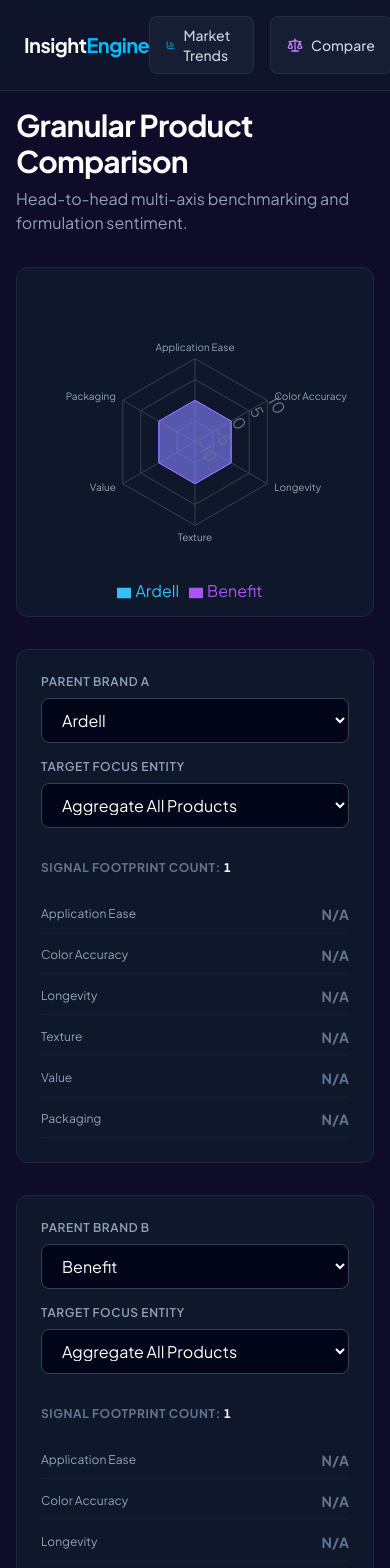
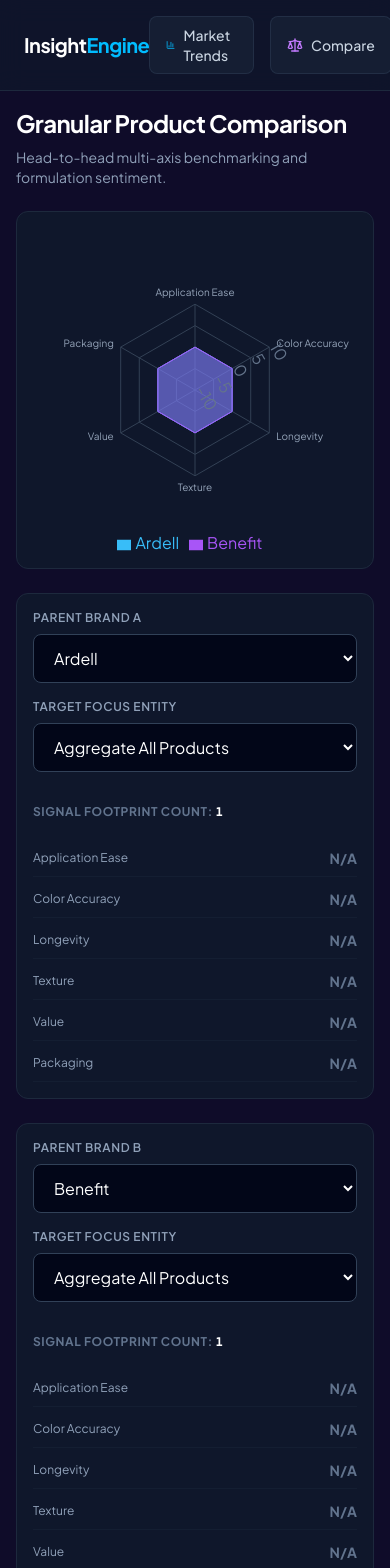
Before and after one commit to svantulder/BID, a Next.js app: page /compare in a window 390 px wide. Shown: the top 1568 px of the page. Built offline with nearby package versions, Linux system fonts and the light colour scheme.

Commit message:
Update page.tsx

```diff
--- a/app/compare/page.tsx
+++ b/app/compare/page.tsx
@@ -6,69 +6,24 @@
 import { AlertOctagon, TrendingDown, TrendingUp } from 'lucide-react';
 import entityData from '../../data/extracted_entities.json';
 
-interface AttributeScore {
-  attribute: string;
-  sentiment_score: number;
-  context_quote: string;
-}
+// ... (Keep Interfaces and normalize functions from previous steps) ...
+interface AttributeScore { attribute: string; sentiment_score: number; context_quote: string; }
+interface Insight { brand_name: string; product_name: string; product_category: string; overall_sentiment: 'positive' | 'negative' | 'neutral' | 'mixed'; specific_variant?: string; active_ingredients?: string[]; attributes?: AttributeScore[]; }
+const BRAND_MAPPING: Record<string, string> = { "loreal": "L'Oréal", "l'oreal": "L'Oréal", "l'oréal": "L'Oréal", "l'oreal paris": "L'Oréal", "l'oréal paris": "L'Oréal", "maybelline": "Maybelline", "maybelline new york": "Maybelline", "elf": "e.l.f. Cosmetics", "e.l.f.": "e.l.f. Cosmetics", "elfcosmetics": "e.l.f. Cosmetics", "charlotte tilbury": "Charlotte Tilbury", "fenty": "Fenty Beauty", "fenty beauty": "Fenty Beauty", "rare beauty": "Rare Beauty", "la prairie": "La Prairie", "kylie": "Kylie Cosmetics", "kylie cosmetics": "Kylie Cosmetics", "rem beauty": "r.e.m. beauty", "r.e.m. beauty": "r.e.m. beauty" };
+const normalizeBrand = (brand: string): string => { if (!brand) return 'Unknown Brand'; const lookup = brand.trim().toLowerCase(); if (BRAND_MAPPING[lookup]) return BRAND_MAPPING[lookup]; for (const [key, canonical] of Object.entries(BRAND_MAPPING)) { if (lookup.includes(key) || key.includes(lookup)) return canonical; } return brand; };
+const normalizeProduct = (product: string): string => { if (!product) return 'Unknown Product'; let cleaned = product.toLowerCase().replace(/\b\w/g, s => s.toUpperCase()); cleaned = cleaned.replace(/Colour/g, 'Color'); return cleaned.trim(); };
 
-interface Insight {
-  brand_name: string;
-  product_name: string;
-  product_category: string;
-  overall_sentiment: 'positive' | 'negative' | 'neutral' | 'mixed';
-  specific_variant?: string;
-  active_ingredients?: string[];
-  attributes?: AttributeScore[];
-}
-
-const BRAND_MAPPING: Record<string, string> = {
-  "loreal": "L'Oréal", "l'oreal": "L'Oréal", "l'oréal": "L'Oréal", "l'oreal paris": "L'Oréal", "l'oréal paris": "L'Oréal",
-  "maybelline": "Maybelline", "maybelline new york": "Maybelline",
-  "elf": "e.l.f. Cosmetics", "e.l.f.": "e.l.f. Cosmetics", "elfcosmetics": "e.l.f. Cosmetics",
-  "charlotte tilbury": "Charlotte Tilbury", "fenty": "Fenty Beauty", "fenty beauty": "Fenty Beauty",
-  "rare beauty": "Rare Beauty", "la prairie": "La Prairie", "kylie": "Kylie Cosmetics",
-  "kylie cosmetics": "Kylie Cosmetics", "rem beauty": "r.e.m. beauty", "r.e.m. beauty": "r.e.m. beauty"
-};
-
-const normalizeBrand = (brand: string): string => {
-  if (!brand) return 'Unknown Brand';
-  const lookup = brand.trim().toLowerCase();
-  if (BRAND_MAPPING[lookup]) return BRAND_MAPPING[lookup];
-  for (const [key, canonical] of Object.entries(BRAND_MAPPING)) {
-    if (lookup.includes(key) || key.includes(lookup)) return canonical;
-  }
-  return brand;
-};
-
-const normalizeProduct = (product: string): string => {
-  if (!product) return 'Unknown Product';
-  let cleaned = product.toLowerCase().replace(/\b\w/g, s => s.toUpperCase());
-  cleaned = cleaned.replace(/Colour/g, 'Color');
-  return cleaned.trim();
-};
-
-function AnomalyDetectionPanel({ data, minimumSampleVolume = 3, onNavigate }: { data: any[], minimumSampleVolume?: number, onNavigate: (b: string, p: string, v: string) => void }) {
+function AnomalyDetectionPanel({ data, minimumSampleVolume = 3, onNavigate }: { data: any[], minimumSampleVolume?: number, onNavigate: (b: string, p: string, v: string, sentiment: string) => void }) {
   const anomalies = useMemo(() => {
     const productStats: Record<string, { brand: string, product: string, globalScores: number[]; variants: Record<string, number[]> }> = {};
-
     data.forEach(insight => {
       if (!insight.specific_variant || insight.specific_variant === "Unknown") return;
       const prodKey = `${insight.brand_name}::${insight.product_name}`;
       const variant = insight.specific_variant;
-
-      if (!productStats[prodKey]) {
-        productStats[prodKey] = { brand: insight.brand_name, product: insight.product_name, globalScores: [], variants: {} };
-      }
-      if (!productStats[prodKey].variants[variant]) {
-        productStats[prodKey].variants[variant] = [];
-      }
-
+      if (!productStats[prodKey]) productStats[prodKey] = { brand: insight.brand_name, product: insight.product_name, globalScores: [], variants: {} };
+      if (!productStats[prodKey].variants[variant]) productStats[prodKey].variants[variant] = [];
       const avgScore = insight.attributes?.reduce((sum: number, attr: any) => sum + attr.sentiment_score, 0) / (insight.attributes?.length || 1);
-      if (!isNaN(avgScore)) {
-        productStats[prodKey].globalScores.push(avgScore);
-        productStats[prodKey].variants[variant].push(avgScore);
-      }
+      if (!isNaN(avgScore)) { productStats[prodKey].globalScores.push(avgScore); productStats[prodKey].variants[variant].push(avgScore); }
     });
 
     const flagged: any[] = [];
@@ -76,25 +31,21 @@
       if (stats.globalScores.length < minimumSampleVolume * 2) return;
       const globalMean = stats.globalScores.reduce((a, b) => a + b, 0) / stats.globalScores.length;
       const stdDev = Math.sqrt(stats.globalScores.map(v => Math.pow(v - globalMean, 2)).reduce((a, b) => a + b, 0) / stats.globalScores.length);
-
       Object.entries(stats.variants).forEach(([variant, scores]) => {
         if (scores.length < minimumSampleVolume) return;
         const variantMean = scores.reduce((a, b) => a + b, 0) / scores.length;
         const diff = variantMean - globalMean;
-        if (Math.abs(diff) > (stdDev * 1.5)) {
-          flagged.push({ brand: stats.brand, product: stats.product, variant, globalMean, variantMean, deviation: diff, sampleSize: scores.length });
-        }
+        if (Math.abs(diff) > (stdDev * 1.5)) flagged.push({ brand: stats.brand, product: stats.product, variant, globalMean, variantMean, deviation: diff, sampleSize: scores.length });
       });
     });
-
     return flagged.sort((a, b) => Math.abs(b.deviation) - Math.abs(a.deviation));
   }, [data, minimumSampleVolume]);
 
   if (anomalies.length === 0) return null;
 
   return (
-    <div className="bg-slate-900 border border-slate-800 rounded-xl p-6 mt-8 w-full">
-      <div className="flex items-center gap-2 mb-6">
+    <div className="bg-slate-900 border border-slate-800 rounded-xl p-4 md:p-6 mt-8 w-full">
+      <div className="flex items-center gap-2 mb-4">
         <AlertOctagon className="text-rose-500" size={20} />
         <h3 className="text-sm font-bold text-slate-300 uppercase tracking-wider">Statistically Significant Anomalies</h3>
       </div>
@@ -104,7 +55,7 @@
           return (
             <div
               key={idx}
-              onClick={() => onNavigate(anomaly.brand, anomaly.product, anomaly.variant)}
+              onClick={() => onNavigate(anomaly.brand, anomaly.product, anomaly.variant, isNegative ? 'negative' : 'positive')}
               className="bg-slate-950 border border-slate-800 hover:border-sky-500/50 p-4 rounded-lg cursor-pointer transition-colors"
             >
               <p className="text-xs text-slate-400 font-bold mb-1">{anomaly.brand} · {anomaly.product}</p>
@@ -141,15 +92,11 @@
   const rawData = entityData as Insight[];
   const normalizedData = useMemo(() => {
     return rawData.map(item => ({
-      ...item,
-      brand_name: normalizeBrand(item.brand_name),
-      product_name: normalizeProduct(item.product_name)
+      ...item, brand_name: normalizeBrand(item.brand_name), product_name: normalizeProduct(item.product_name)
     }));
   }, [rawData]);
 
-  const uniqueBrands = useMemo(() =>
-    Array.from(new Set(normalizedData.map(d => d.brand_name))).sort(),
-  [normalizedData]);
+  const uniqueBrands = useMemo(() => Array.from(new Set(normalizedData.map(d => d.brand_name))).sort(), [normalizedData]);
 
   const defaultBrandA = urlBrandA ? normalizeBrand(urlBrandA) : (uniqueBrands[0] || '');
   const [brandA, setBrandA] = useState<string>(defaultBrandA);
@@ -158,30 +105,22 @@
   const [brandB, setBrandB] = useState<string>(uniqueBrands[1] || '');
   const [productB, setProductB] = useState<string>('All');
 
-  const productsForA = useMemo(() => {
-    const list = normalizedData.filter(d => d.brand_name === brandA).map(d => d.product_name);
-    return ['All', ...Array.from(new Set(list)).sort()];
-  }, [brandA, normalizedData]);
-
-  const productsForB = useMemo(() => {
-    const list = normalizedData.filter(d => d.brand_name === brandB).map(d => d.product_name);
-    return ['All', ...Array.from(new Set(list)).sort()];
-  }, [brandB, normalizedData]);
+  const productsForA = useMemo(() => ['All', ...Array.from(new Set(normalizedData.filter(d => d.brand_name === brandA).map(d => d.product_name))).sort()], [brandA, normalizedData]);
+  const productsForB = useMemo(() => ['All', ...Array.from(new Set(normalizedData.filter(d => d.brand_name === brandB).map(d => d.product_name))).sort()], [brandB, normalizedData]);
 
   const attributesList = ["Application_Ease", "Color_Accuracy", "Longevity", "Texture", "Value", "Packaging"];
 
-  const handleDeepLink = (brand: string, product: string, variant?: string) => {
+  const handleDeepLink = (brand: string, product: string, variant?: string, sentiment?: string) => {
     const params = new URLSearchParams();
     params.set('brand', brand);
     params.set('product', product);
     if (variant) params.set('variant', variant);
+    if (sentiment) params.set('sentiment', sentiment);
     router.push(`/feed?${params.toString()}`);
   };
 
   const computeMetrics = (targetBrand: string, targetProduct: string) => {
-    const subset = normalizedData.filter(d =>
-      d.brand_name === targetBrand && (targetProduct === 'All' || d.product_name === targetProduct)
-    );
+    const subset = normalizedData.filter(d => d.brand_name === targetBrand && (targetProduct === 'All' || d.product_name === targetProduct));
     if (!subset.length) return null;
 
     const stats: Record<string, { total: number; count: number }> = {};
@@ -193,7 +132,6 @@
         stats[attr.attribute].total += attr.sentiment_score;
         stats[attr.attribute].count += 1;
       });
-
       const baseSentiment = insight.overall_sentiment === 'positive' ? 1 : insight.overall_sentiment === 'negative' ? -1 : 0;
       insight.active_ingredients?.forEach(ing => {
         if (!ingredientStats[ing]) ingredientStats[ing] = { sentimentSum: 0, count: 0 };
@@ -203,15 +141,9 @@
     });
 
     const averages: Record<string, number> = {};
-    Object.keys(stats).forEach(attr => {
-      averages[attr] = stats[attr].total / stats[attr].count;
-    });
+    Object.keys(stats).forEach(attr => averages[attr] = stats[attr].total / stats[attr].count);
 
-    const tags = Object.keys(ingredientStats).map(ing => ({
-      name: ing,
-      score: ingredientStats[ing].sentimentSum / ingredientStats[ing].count
-    }));
-
+    const tags = Object.keys(ingredientStats).map(ing => ({ name: ing, score: ingredientStats[ing].sentimentSum / ingredientStats[ing].count }));
     return { volume: subset.length, averages, tags };
   };
 
@@ -226,19 +158,18 @@
     }));
   }, [metricsA, metricsB]);
 
-  // Only show anomalies for the two brands currently being compared
-  const anomalySubset = useMemo(() => {
-    return normalizedData.filter(d => d.brand_name === brandA || d.brand_name === brandB);
-  }, [normalizedData, brandA, brandB]);
+  const anomalySubset = useMemo(() => normalizedData.filter(d => d.brand_name === brandA || d.brand_name === brandB), [normalizedData, brandA, brandB]);
 
   return (
-    <main className="p-4 md:p-8 max-w-7xl mx-auto space-y-8 w-full">
+    <main className="p-4 md:p-8 max-w-7xl mx-auto space-y-6 md:space-y-8 w-full">
       <header>
-        <h1 className="text-3xl font-bold tracking-tight text-white mb-2">Granular Product Comparison</h1>
-        <p className="text-slate-400">Head-to-head multi-axis benchmarking and formulation sentiment.</p>
+        <h1 className="text-2xl md:text-3xl font-bold tracking-tight text-white mb-2">Granular Product Comparison</h1>
+        <p className="text-sm md:text-base text-slate-400">Head-to-head multi-axis benchmarking and formulation sentiment.</p>
       </header>
 
-      <div className="bg-slate-900 border border-slate-800 p-2 md:p-6 rounded-xl w-full h-[350px] md:h-[400px] flex items-center justify-center">
+      <div className="bg-slate-900 border border-slate-800 p-2 md:p-6 rounded-xl w-full flex items-center justify-center">
+        {/* Aspect Ratio box preserves scaling correctly on mobile */}
+        <div className="w-full aspect-square max-h-[400px]">
           {metricsA || metricsB ? (
             <ResponsiveContainer width="100%" height="100%">
               <RadarChart cx="50%" cy="50%" outerRadius="60%" data={radarData}>
@@ -252,30 +183,22 @@
               </RadarChart>
             </ResponsiveContainer>
           ) : (
-          <div className="text-slate-500 font-medium">Insufficient data for radar visualization.</div>
+            <div className="flex h-full items-center justify-center text-slate-500 font-medium">Insufficient data for radar visualization.</div>
           )}
         </div>
+      </div>
 
-      <div className="grid grid-cols-1 md:grid-cols-2 gap-8">
-        <div className="bg-slate-900 border border-slate-800 p-6 rounded-xl space-y-4">
+      <div className="grid grid-cols-1 md:grid-cols-2 gap-6 md:gap-8">
+        <div className="bg-slate-900 border border-slate-800 p-4 md:p-6 rounded-xl space-y-4">
           <div>
             <label className="block text-xs font-semibold text-slate-400 uppercase tracking-wider mb-2">Parent Brand A</label>
-            <select
-              value={brandA}
-              onChange={(e) => { setBrandA(e.target.value); setProductA('All'); }}
-              className="w-full bg-slate-950 border border-slate-700 text-white rounded-lg px-4 py-2.5 focus:outline-none focus:border-sky-500"
-            >
+            <select value={brandA} onChange={(e) => { setBrandA(e.target.value); setProductA('All'); }} className="w-full bg-slate-950 border border-slate-700 text-white rounded-lg px-4 py-3 md:py-2.5 focus:outline-none focus:border-sky-500">
               {uniqueBrands.map(b => <option key={`A-brand-${b}`} value={b}>{b}</option>)}
             </select>
           </div>
-
           <div>
             <label className="block text-xs font-semibold text-slate-400 uppercase tracking-wider mb-2">Target Focus Entity</label>
-            <select
-              value={productA}
-              onChange={(e) => setProductA(e.target.value)}
-              className="w-full bg-slate-950 border border-slate-700 text-white rounded-lg px-4 py-2.5 focus:outline-none focus:border-sky-500"
-            >
+            <select value={productA} onChange={(e) => setProductA(e.target.value)} className="w-full bg-slate-950 border border-slate-700 text-white rounded-lg px-4 py-3 md:py-2.5 focus:outline-none focus:border-sky-500">
               {productsForA.map(p => <option key={`A-prod-${p}`} value={p}>{p === 'All' ? 'Aggregate All Products' : p}</option>)}
             </select>
           </div>
@@ -283,28 +206,17 @@
           {metricsA && (
             <div className="pt-4 space-y-5">
               <div className="text-xs font-bold text-slate-500 uppercase tracking-wider">Signal Footprint Count: <span className="text-white font-mono">{metricsA.volume}</span></div>
-
               {metricsA.tags.length > 0 && (
                 <div>
                   <h4 className="text-[10px] font-bold text-slate-400 uppercase tracking-wider mb-2">Detected Formulations</h4>
                   <div className="flex flex-wrap gap-2">
                     {metricsA.tags.map(tag => {
-                      const colorClass = tag.score > 0.2 ? 'bg-emerald-950 text-emerald-400 border-emerald-800/50' :
-                                         tag.score < -0.2 ? 'bg-rose-950 text-rose-400 border-rose-800/50' :
-                                         'bg-slate-800 text-slate-300 border-slate-700';
-                      return (
-                        <span
-                          key={tag.name}
-                          className={`px-2 py-1 rounded text-xs font-medium border ${colorClass}`}
-                        >
-                          {tag.name}
-                        </span>
-                      );
+                      const colorClass = tag.score > 0.2 ? 'bg-emerald-950 text-emerald-400 border-emerald-800/50' : tag.score < -0.2 ? 'bg-rose-950 text-rose-400 border-rose-800/50' : 'bg-slate-800 text-slate-300 border-slate-700';
+                      return <span key={tag.name} className={`px-2 py-1 rounded text-xs font-medium border ${colorClass}`}>{tag.name}</span>;
                     })}
                   </div>
                 </div>
               )}
-
               <div className="space-y-3 pt-2">
                 {attributesList.map(attr => {
                   const val = metricsA.averages[attr];
@@ -322,25 +234,16 @@
           )}
         </div>
 
-        <div className="bg-slate-900 border border-slate-800 p-6 rounded-xl space-y-4">
+        <div className="bg-slate-900 border border-slate-800 p-4 md:p-6 rounded-xl space-y-4">
           <div>
             <label className="block text-xs font-semibold text-slate-400 uppercase tracking-wider mb-2">Parent Brand B</label>
-            <select
-              value={brandB}
-              onChange={(e) => { setBrandB(e.target.value); setProductB('All'); }}
-              className="w-full bg-slate-950 border border-slate-700 text-white rounded-lg px-4 py-2.5 focus:outline-none focus:border-purple-500"
-            >
+            <select value={brandB} onChange={(e) => { setBrandB(e.target.value); setProductB('All'); }} className="w-full bg-slate-950 border border-slate-700 text-white rounded-lg px-4 py-3 md:py-2.5 focus:outline-none focus:border-purple-500">
               {uniqueBrands.map(b => <option key={`B-brand-${b}`} value={b}>{b}</option>)}
             </select>
           </div>
-
           <div>
             <label className="block text-xs font-semibold text-slate-400 uppercase tracking-wider mb-2">Target Focus Entity</label>
-            <select
-              value={productB}
-              onChange={(e) => setProductB(e.target.value)}
-              className="w-full bg-slate-950 border border-slate-700 text-white rounded-lg px-4 py-2.5 focus:outline-none focus:border-purple-500"
-            >
+            <select value={productB} onChange={(e) => setProductB(e.target.value)} className="w-full bg-slate-950 border border-slate-700 text-white rounded-lg px-4 py-3 md:py-2.5 focus:outline-none focus:border-purple-500">
               {productsForB.map(p => <option key={`B-prod-${p}`} value={p}>{p === 'All' ? 'Aggregate All Products' : p}</option>)}
             </select>
           </div>
@@ -348,28 +251,17 @@
           {metricsB && (
             <div className="pt-4 space-y-5">
               <div className="text-xs font-bold text-slate-500 uppercase tracking-wider">Signal Footprint Count: <span className="text-white font-mono">{metricsB.volume}</span></div>
-
               {metricsB.tags.length > 0 && (
                 <div>
                   <h4 className="text-[10px] font-bold text-slate-400 uppercase tracking-wider mb-2">Detected Formulations</h4>
                   <div className="flex flex-wrap gap-2">
                     {metricsB.tags.map(tag => {
-                      const colorClass = tag.score > 0.2 ? 'bg-emerald-950 text-emerald-400 border-emerald-800/50' :
-                                         tag.score < -0.2 ? 'bg-rose-950 text-rose-400 border-rose-800/50' :
-                                         'bg-slate-800 text-slate-300 border-slate-700';
-                      return (
-                        <span
-                          key={tag.name}
-                          className={`px-2 py-1 rounded text-xs font-medium border ${colorClass}`}
-                        >
-                          {tag.name}
-                        </span>
-                      );
+                      const colorClass = tag.score > 0.2 ? 'bg-emerald-950 text-emerald-400 border-emerald-800/50' : tag.score < -0.2 ? 'bg-rose-950 text-rose-400 border-rose-800/50' : 'bg-slate-800 text-slate-300 border-slate-700';
+                      return <span key={tag.name} className={`px-2 py-1 rounded text-xs font-medium border ${colorClass}`}>{tag.name}</span>;
                     })}
                   </div>
                 </div>
               )}
-
               <div className="space-y-3 pt-2">
                 {attributesList.map(attr => {
                   const val = metricsB.averages[attr];
```
Lines whose indentation alone changed are shown as unchanged.
